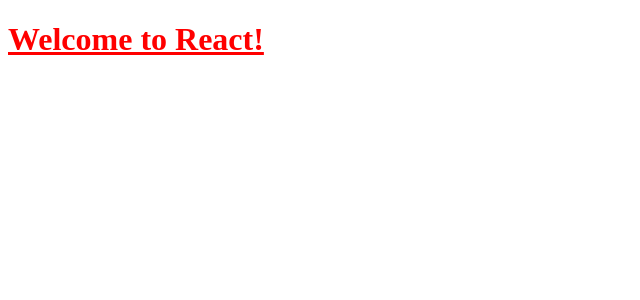
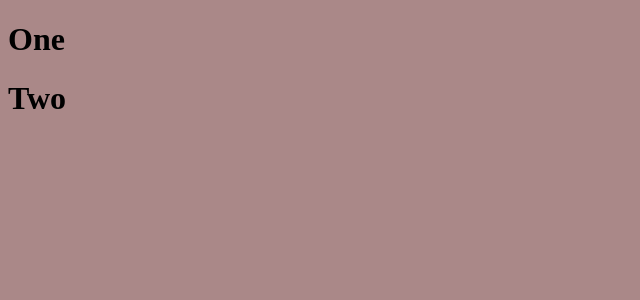
Before and after one commit to Ananya737/First-React-Repo, a React (Vite) app in the folder FirstReactProject/: page / in a window 1280 px wide. Shown: the top 300 px of the page, without its empty margins (0-640 px from the left). Built offline with nearby package versions, Linux system fonts and the light colour scheme.

Commit message:
External css

```diff
--- a/FirstReactProject/src/App.jsx
+++ b/FirstReactProject/src/App.jsx
@@ -1,13 +1,27 @@
+import One from "./One"
+import Two from "./Two"
 
 
+const dec1={
+  border:"2px solid red", borderRadius:"50px", width:"400px", height:"400px", display:"flex",justifyContent:"center", alignItems:"center", fontSize:"30px", marginLeft:"500px",marginTop:"100px",backgroundColor:"yellowgreen",color:"white"
+}
+
+const dec2={
+  width:"300px",height:"300px",border:"2px solid blue",borderRadius:"20px",backgroundColor:"aqua"
+
+}
 
 
 const App=()=>{
 return(
   <>
 
+<One />
+<Two />
 
-<h1 style={{color:"red", textDecoration:"underline"}}>Welcome to React!</h1>
+
+
+
 
 
   </>
--- /dev/null
+++ b/FirstReactProject/src/One.jsx
@@ -0,0 +1,16 @@
+const One=()=>{
+    return(
+      <>
+
+    <h1>One</h1>
+
+
+
+
+
+
+      </>
+    )
+
+    }
+    export default One;
--- /dev/null
+++ b/FirstReactProject/src/Style.css
@@ -0,0 +1,3 @@
+body{
+    background-color: rgb(170, 136, 136);
+}
--- /dev/null
+++ b/FirstReactProject/src/Two.jsx
@@ -0,0 +1,16 @@
+const Two=()=>{
+    return(
+      <>
+
+    <h1>Two</h1>
+
+
+
+
+
+
+      </>
+    )
+
+    }
+    export default Two;
--- a/FirstReactProject/src/main.jsx
+++ b/FirstReactProject/src/main.jsx
@@ -1,5 +1,6 @@
 
 import { createRoot } from 'react-dom/client'
+import "./Style.css"
 import App from './App.jsx'
 createRoot(document.getElementById('root')).render(
     <App />
```
